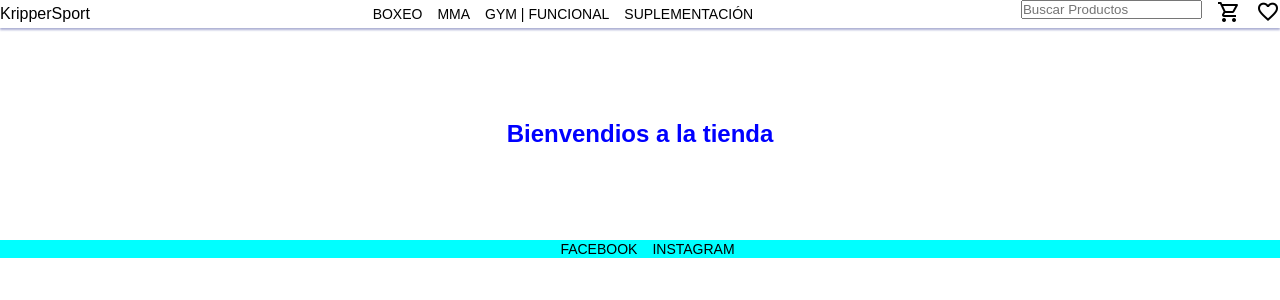
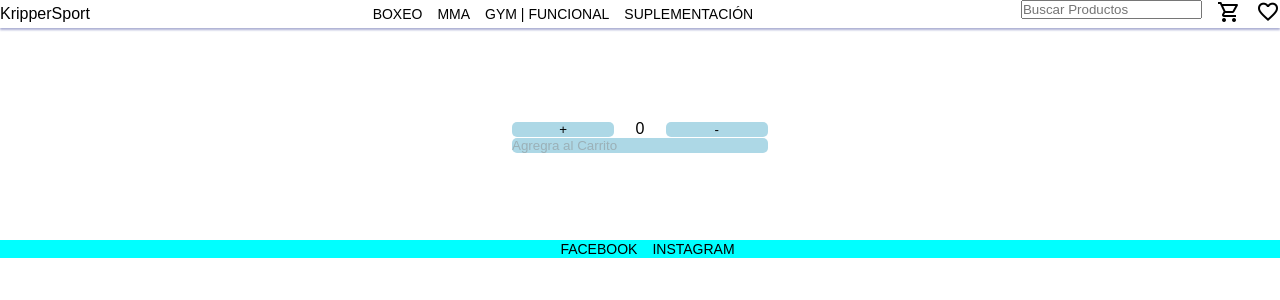
Before and after one commit to lucaskripper/React-KripperSport, a React (Create React App) app: page / in a window 1280 px wide. Shown: the top 300 px of the page. Built offline with nearby package versions, Linux system fonts and the light colour scheme.

Commit message:
Agrego itemCount y su css

```diff
--- a/src/Components/ItemListContainer/ItemListContainer.js
+++ b/src/Components/ItemListContainer/ItemListContainer.js
@@ -1,7 +1,9 @@
-const ItemListContainer = (prop)=>
+import ItemCount from "../itemCount/ItemCount";
+
+const ItemListContainer = ()=>
 {
     return (
-        <h2 style={prop.greeting}>Bienvendios a la tienda</h2>
+        <ItemCount/>
     )
 }
 export default ItemListContainer;
--- /dev/null
+++ b/src/Components/itemCount/ItemCount.js
@@ -0,0 +1,40 @@
+import React,{useState} from "react";
+import './itemCount.css';
+const ItemCount = ()=>
+{
+    const [numero, setNumero] = useState(0);
+    const sumar=()=>
+    {
+        setNumero(numero+1);
+    }
+    const restar=()=>
+    {
+        if(numero>0)
+        {
+            setNumero(numero-1);
+        }
+    }
+    const habilitar = ()=>
+    {
+        if(numero>0)
+        {
+            return false;
+        }
+        else
+        {
+            return true;
+        }
+    }
+
+    return (
+        <div>
+            <section className="Contador">
+                <button onClick={sumar}>+</button>
+                <p>{numero}</p>
+                <button onClick={restar}>-</button>
+            </section>
+            <button disabled={habilitar()} className="btnCarrito">Agregra al Carrito</button>
+        </div>
+    )
+}
+export default ItemCount;
--- /dev/null
+++ b/src/Components/itemCount/itemCount.css
@@ -0,0 +1,48 @@
+.Contador
+{
+    display: flex;
+    width: 20%;
+    margin-left: 40%;
+    justify-content: space-between;
+    align-items: center;
+
+}
+.Contador button
+{
+    width: 40%;
+    border-radius: 5px;
+    border: none;
+    background-color: lightblue ;
+    color: black;
+    transition: all;
+}
+.Contador button:hover
+{
+    background-color: black;
+    color: lightblue;
+}
+.btnCarrito
+{
+    display: flex;
+    width: 20%;
+    margin-left: 40%;
+    border-radius: 5px;
+    border: none;
+    background-color: lightblue ;
+    color: black;
+    transition: all;
+}
+.btnCarrito:disabled
+{
+    color: rgba(138, 138, 138, 0.5);
+}
+.btnCarrito:hover
+{
+    background-color: black;
+    color: rgba(173, 216, 230);
+}
+.btnCarrito:hover:disabled
+{
+    background-color: black;
+    color: rgba(173, 216, 230, 0.5);
+}
```
